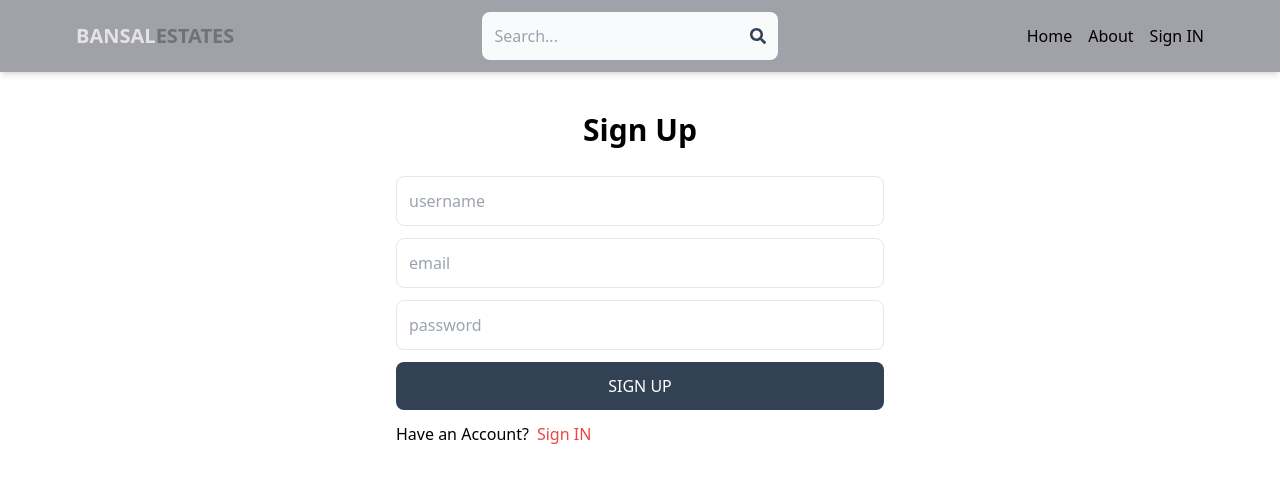
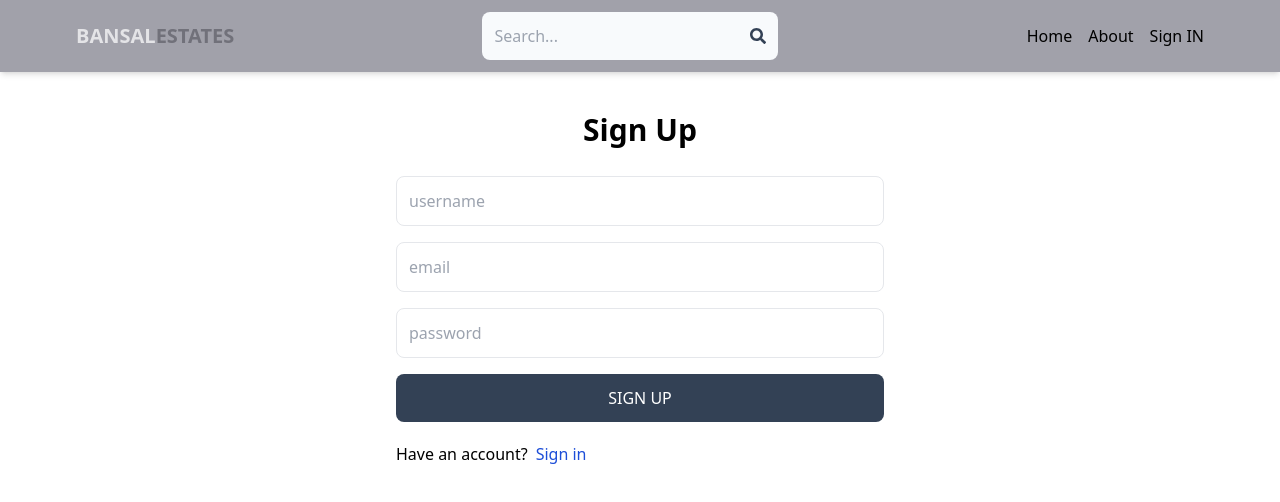
Before and after one commit to piyushbansal25/mern-estate, a React (Vite) app in the folder client/: page /sign-up in a window 1280 px wide. Shown: the top 502 px of the page. Built offline with nearby package versions, Linux system fonts and the light colour scheme.

Commit message:
adding functionality to sign-up page

```diff
--- a/client/src/pages/SignUp.jsx
+++ b/client/src/pages/SignUp.jsx
@@ -1,25 +1,85 @@
-import React from 'react'
-import { Link } from 'react-router-dom';
+import { useState } from 'react';
+import { Link, useNavigate } from 'react-router-dom';
+
 
 export default function SignUp() {
+  const [formData, setFormData] = useState({});
+  const [error, setError] = useState(null);
+  const [loading, setLoading] = useState(false);
+  const navigate = useNavigate();
+  const handleChange = (e) => {
+    setFormData({
+      ...formData,
+      [e.target.id]: e.target.value,
+    });
+  };
+  const handleSubmit = async (e) => {
+    e.preventDefault();
+    try {
+      setLoading(true);
+      const res = await fetch('/api/auth/signup', {
+        method: 'POST',
+        headers: {
+          'Content-Type': 'application/json',
+        },
+        body: JSON.stringify(formData),
+      });
+      const data = await res.json();
+      console.log(data);
+      if (data.success === false) {
+        setLoading(false);
+        setError(data.message);
+        return;
+      }
+      setLoading(false);
+      setError(null);
+      navigate('/sign-in');
+    } catch (error) {
+      setLoading(false);
+      setError(error.message);
+    }
+  };
   return (
-  <div className='p-3 max-w-lg mx-auto'>
-    <h1 className='text-3xl text-center font-semibold my-7'>Sign Up</h1>
-    <form className='flex flex-col gap-3'>
-      <input type="text" placeholder = "username" className = 'border p-3 rounded-lg' id = 'username'></input>
-      <input type="email" placeholder = "email" className = 'border p-3 rounded-lg' id = 'email'></input>
-      <input type="password" placeholder = "password" className = 'border p-3 rounded-lg' id = 'password'></input>
-      <button className='bg-slate-700 text-white p-3 rounded-lg uppercase hover:opacity-95 '>SIGN UP</button>
+    <div className='p-3 max-w-lg mx-auto'>
+      <h1 className='text-3xl text-center font-semibold my-7'>Sign Up</h1>
+      <form onSubmit={handleSubmit} className='flex flex-col gap-4'>
+        <input
+          type='text'
+          placeholder='username'
+          className='border p-3 rounded-lg'
+          id='username'
+          onChange={handleChange}
+        />
+        <input
+          type='email'
+          placeholder='email'
+          className='border p-3 rounded-lg'
+          id='email'
+          onChange={handleChange}
+        />
+        <input
+          type='password'
+          placeholder='password'
+          className='border p-3 rounded-lg'
+          id='password'
+          onChange={handleChange}
+        />
 
-    </form>
-    <div className='flex gap-2 mt-3'>
-      <p>Have an Account?</p>
-      <Link to={"/sign-in"}>
-        <span className='text-red-500 hover:underline'>Sign IN</span>
-      </Link>
+        <button
+          disabled={loading}
+          className='bg-slate-700 text-white p-3 rounded-lg uppercase hover:opacity-95 disabled:opacity-80'
+        >
+          {loading ? 'Loading...' : 'Sign Up'}
+        </button>
 
+      </form>
+      <div className='flex gap-2 mt-5'>
+        <p>Have an account?</p>
+        <Link to={'/sign-in'}>
+          <span className='text-blue-700'>Sign in</span>
+        </Link>
       </div>
-  </div>
-
+      {error && <p className='text-red-500 mt-5'>{error}</p>}
+    </div>
   );
 }
--- a/client/vite.config.js
+++ b/client/vite.config.js
@@ -3,5 +3,16 @@
 
 // https://vitejs.dev/config/
 export default defineConfig({
+  server: {
+    proxy : {
+        '/api':{
+            target:'http://localhost:3001',
+            secure:false,
+    },
+  },
+},
+
+
+
   plugins: [react()],
 })
```
